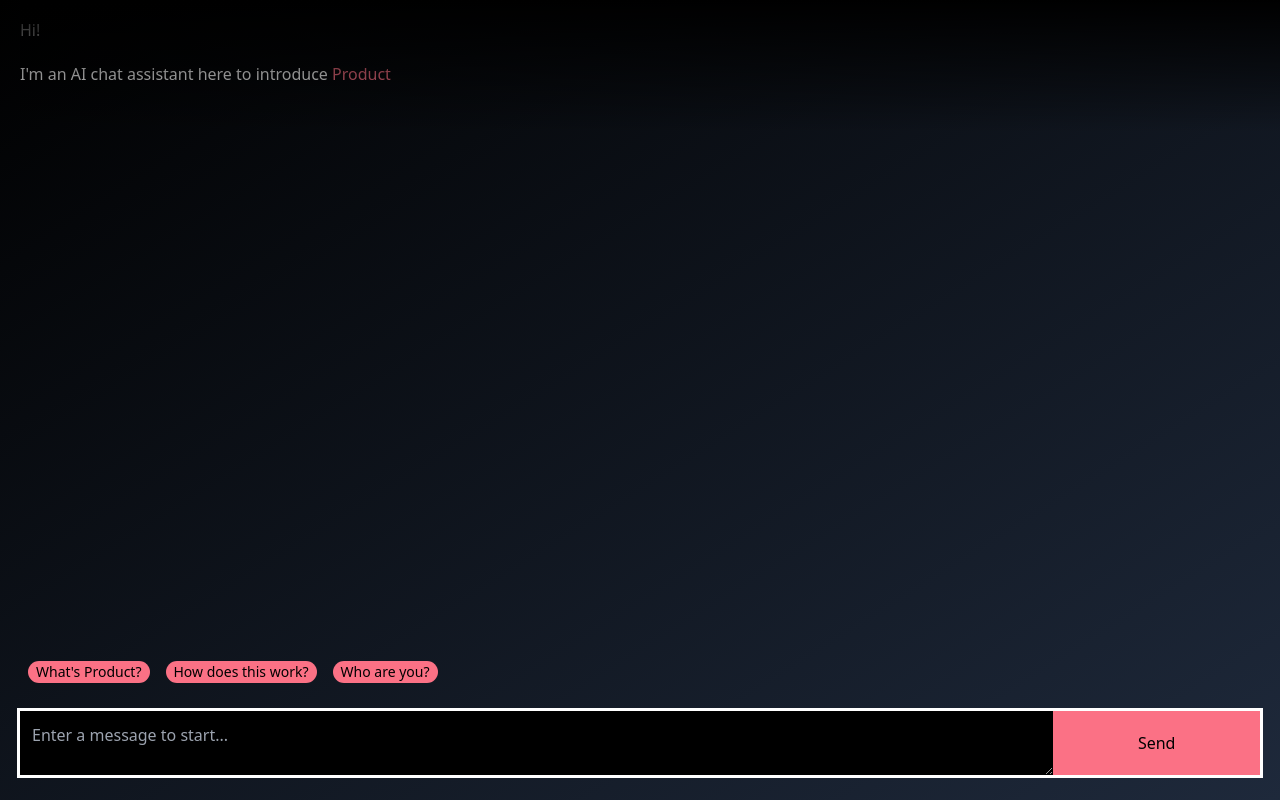
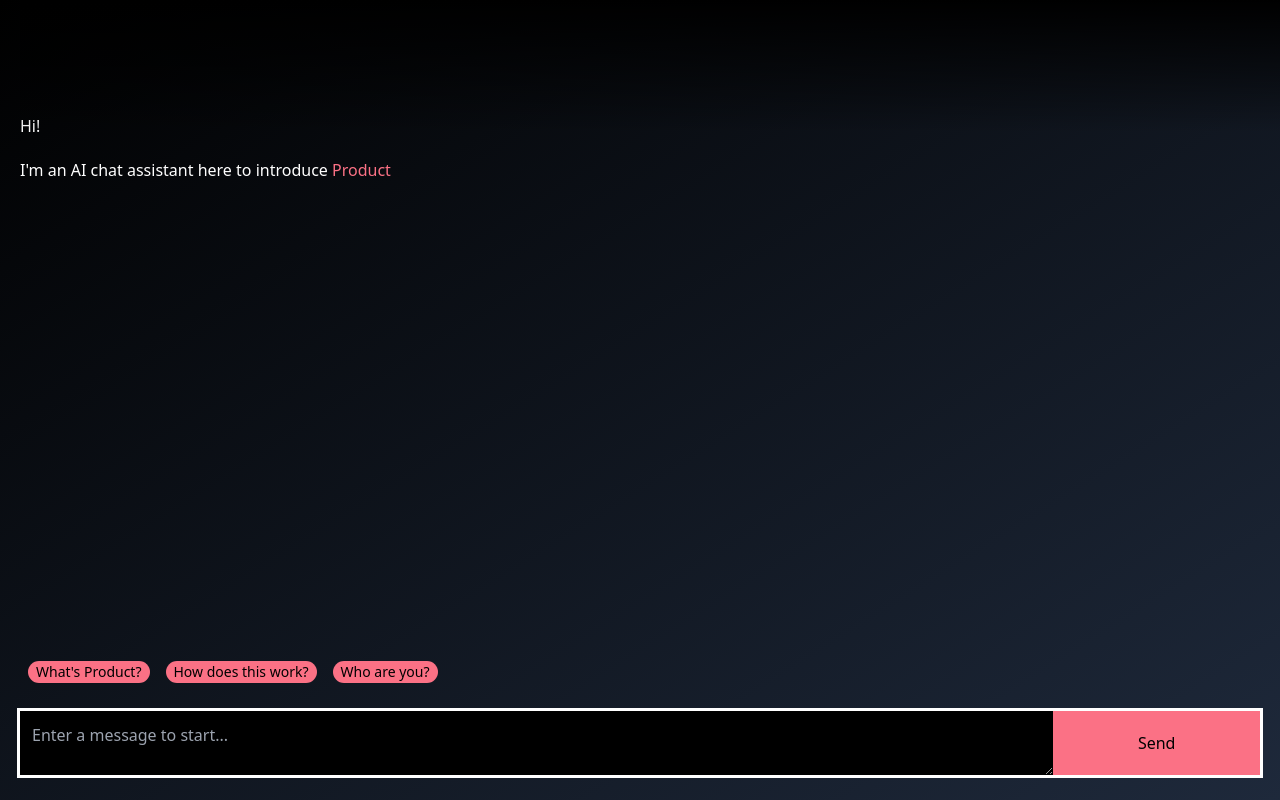
Before and after one commit to birdsean/landing-gpt, a React (Create React App) app: page / in a window 1280 px wide. Built offline with nearby package versions, Linux system fonts and the light colour scheme.

Commit message:
Add empty paragraph tag to scroll box

```diff
--- a/src/App.tsx
+++ b/src/App.tsx
@@ -71,6 +71,7 @@ function App() {
       <div className='fixed top-0 w-full h-1/6 bg-gradient-to-b from-black to-transparent z-10'/>
       <div className='relative flex flex-col h-5/6 leading-tight'>
         <div className='absolute bottom-0 h-full overflow-y-auto overflow-x-hidden w-full' ref={scrollBoxRef}>
+          <p className='py-12'/>
           {renderMessages()}
         </div>
       </div>
```
